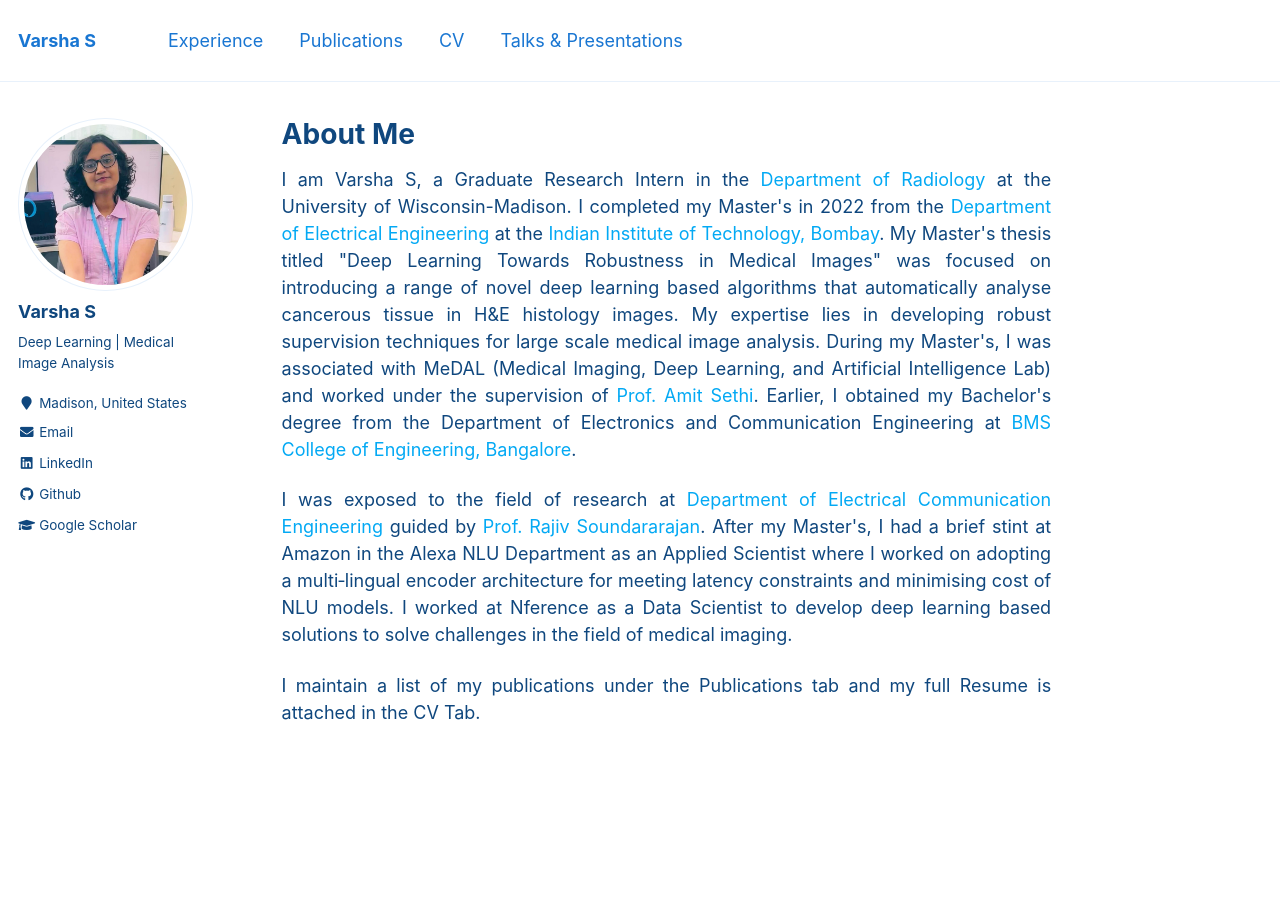
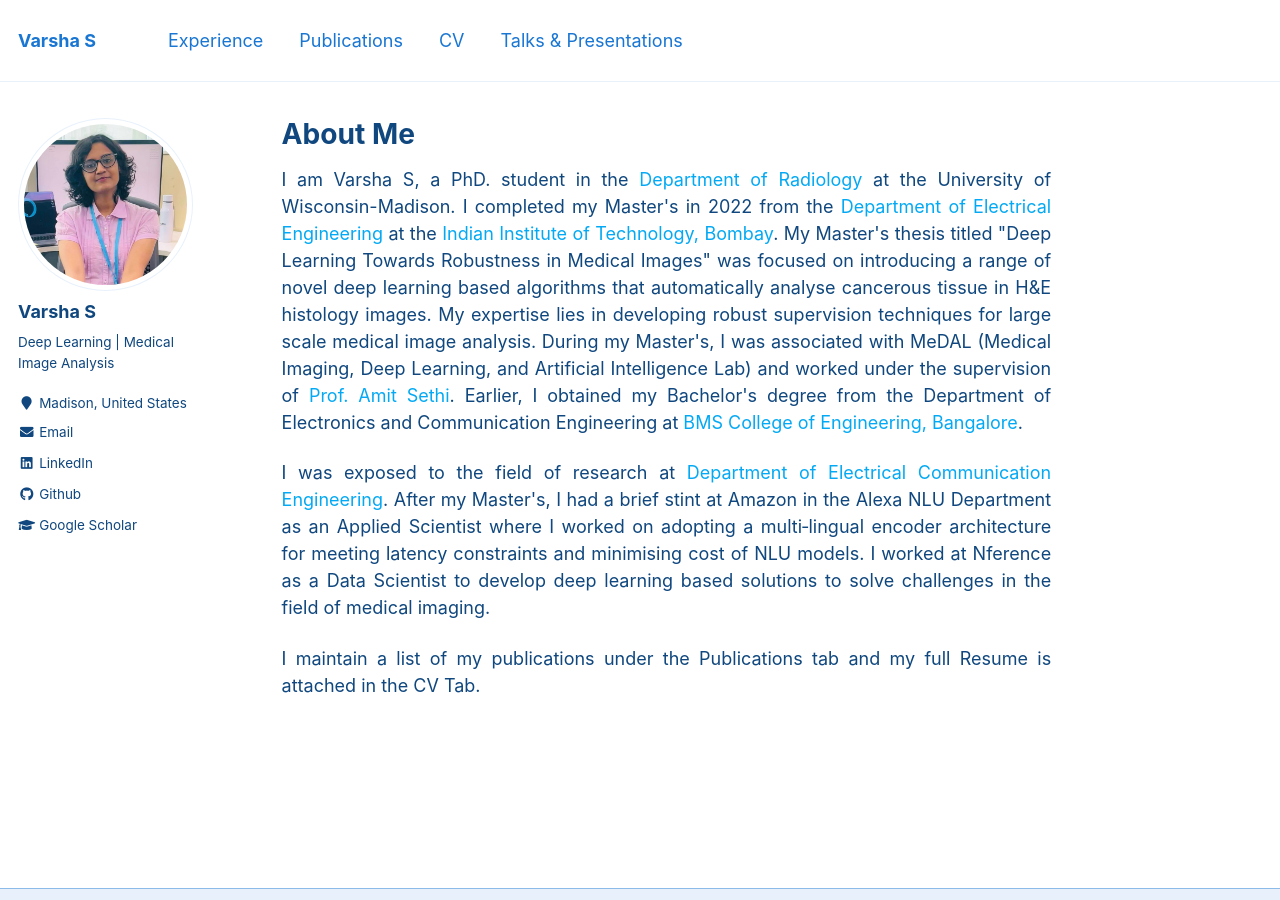
Before and after one commit to VarshaSatish/VarshaSatish.github.io, a Jekyll site: the page built from _pages/about.md, in a window 1280 px wide and 900 px high. Built offline with Jekyll 4.4.1, drawn with Linux system fonts in a browser that asks for light colours.

Commit message:
Update about.md

```diff
--- a/_pages/about.md
+++ b/_pages/about.md
@@ -7,10 +7,10 @@
   - /about.html
 ---
 <h1>About Me </h1>
-<div style='text-align: justify;'>I am Varsha S, a Graduate Research Intern in the <a href="https://ece.iisc.ac.in/" style="text-decoration: none;">Department of Radiology</a> at the University of Wisconsin-Madison. I completed my Master's in 2022 from the <a href="https://www.ee.iitb.ac.in" style="text-decoration: none;">Department of Electrical Engineering</a> at the <a href="https://www.iitb.ac.in/" style="text-decoration: none;">Indian Institute of  Technology, Bombay</a>. My  Master's thesis titled "Deep Learning Towards Robustness in Medical Images" was focused on introducing a range of novel deep learning based algorithms that automatically analyse cancerous tissue in H&E histology images. My expertise lies in developing robust supervision techniques for large scale medical image analysis. During my Master's, I was associated with MeDAL (Medical Imaging, Deep Learning, and Artificial Intelligence Lab) and worked under the supervision of <a href="https://www.ee.iitb.ac.in/~asethi/" style="text-decoration: none;">Prof. Amit Sethi</a>. Earlier, I obtained my Bachelor's degree from the Department of Electronics and Communication Engineering at <a href="https://bmsce.ac.in/home/Electronics-and-Communication-Engineering-About" style="text-decoration: none;">BMS College of Engineering, Bangalore</a>.
+<div style='text-align: justify;'>I am Varsha S, a PhD. student in the <a href="https://ece.iisc.ac.in/" style="text-decoration: none;">Department of Radiology</a> at the University of Wisconsin-Madison. I completed my Master's in 2022 from the <a href="https://www.ee.iitb.ac.in" style="text-decoration: none;">Department of Electrical Engineering</a> at the <a href="https://www.iitb.ac.in/" style="text-decoration: none;">Indian Institute of  Technology, Bombay</a>. My  Master's thesis titled "Deep Learning Towards Robustness in Medical Images" was focused on introducing a range of novel deep learning based algorithms that automatically analyse cancerous tissue in H&E histology images. My expertise lies in developing robust supervision techniques for large scale medical image analysis. During my Master's, I was associated with MeDAL (Medical Imaging, Deep Learning, and Artificial Intelligence Lab) and worked under the supervision of <a href="https://www.ee.iitb.ac.in/~asethi/" style="text-decoration: none;">Prof. Amit Sethi</a>. Earlier, I obtained my Bachelor's degree from the Department of Electronics and Communication Engineering at <a href="https://bmsce.ac.in/home/Electronics-and-Communication-Engineering-About" style="text-decoration: none;">BMS College of Engineering, Bangalore</a>.
 <p>  </p>
 
-<div style='text-align: justify;'>I was exposed to the field of research at <a href="https://ece.iisc.ac.in/" style="text-decoration: none;">Department of Electrical Communication Engineering</a> guided by <a ref="https://ece.iisc.ac.in/~rajivs/#/" style="text-decoration: none;">Prof. Rajiv Soundararajan</a>. After my Master's, I had a brief stint at Amazon in the Alexa NLU Department as an Applied Scientist where I worked on adopting a multi‑lingual encoder architecture for meeting latency constraints and minimising cost of NLU models. I worked at Nference as a Data Scientist to develop deep learning based solutions to solve challenges in the field of medical imaging.
+<div style='text-align: justify;'>I was exposed to the field of research at <a href="https://ece.iisc.ac.in/" style="text-decoration: none;">Department of Electrical Communication Engineering</a>. After my Master's, I had a brief stint at Amazon in the Alexa NLU Department as an Applied Scientist where I worked on adopting a multi‑lingual encoder architecture for meeting latency constraints and minimising cost of NLU models. I worked at Nference as a Data Scientist to develop deep learning based solutions to solve challenges in the field of medical imaging.
 <p></p>
 
 I maintain a list of my publications under the Publications tab and my full Resume is attached in the CV Tab.
```
